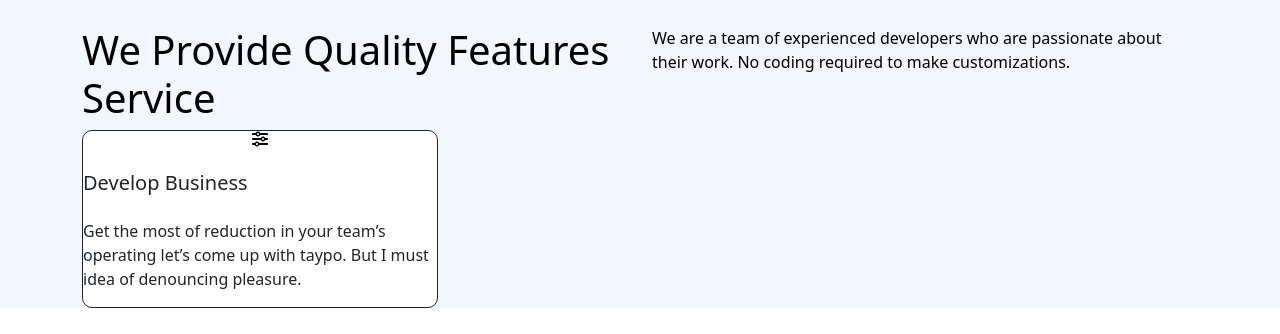
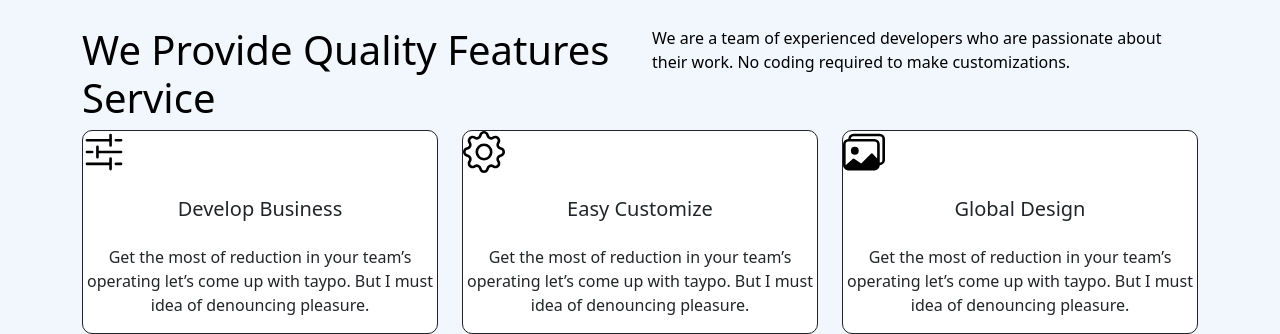
Before and after one commit to BayanAlmaghrebi/Taypo, a plain HTML site: page index.html in a window 1280 px wide. Shown: the part 525-859 px from the top of the page. Before the commit the page ends 833 px from the top, so only its background shows below. Drawn offline with nearby package versions, Linux system fonts and the light colour scheme.

Commit message:
made cards better

```diff
--- a/index.html
+++ b/index.html
@@ -7,9 +7,9 @@
     <link href="https://cdn.jsdelivr.net/npm/bootstrap@5.3.0/dist/css/bootstrap.min.css" rel="stylesheet" integrity="sha384-9ndCyUaIbzAi2FUVXJi0CjmCapSmO7SnpJef0486qhLnuZ2cdeRhO02iuK6FUUVM" crossorigin="anonymous">
     <link rel="stylesheet" href="style.css">
     <link rel="preconnect" href="https://fonts.googleapis.com">
-<link rel="preconnect" href="https://fonts.gstatic.com" crossorigin>
-<link href="https://fonts.googleapis.com/css2?family=Josefin+Sans:ital,wght@0,200;0,300;0,400;0,500;0,600;0,700;1,100;1,200;1,300;1,400;1,500;1,600;1,700&display=swap" rel="stylesheet">
-<link rel="preconnect" href="https://fonts.googleapis.com">
+    <link rel="preconnect" href="https://fonts.googleapis.com">
+    <link rel="preconnect" href="https://fonts.gstatic.com" crossorigin>
+    <link href="https://fonts.googleapis.com/css2?family=Open+Sans:ital,wght@0,300;0,400;0,500;0,600;0,700;0,800;1,300;1,400;1,500;1,600;1,700;1,800&display=swap" rel="stylesheet">
 <link rel="preconnect" href="https://fonts.gstatic.com" crossorigin>
 <link href="https://fonts.googleapis.com/css2?family=Quicksand:wght@300;400;500;600;700&display=swap" rel="stylesheet">
 </head>
@@ -72,15 +72,37 @@
                 <p>We are a team of experienced developers who are passionate about their work. No coding required to make customizations.</p>
             </div>
         </div>
-        <div class="row">
+        <div class="row align-items-center text-center f1">
             <div class="col-lg-4">
                 <div class="card">
-                <svg xmlns="http://www.w3.org/2000/svg" height="1em" viewBox="0 0 512 512"><!--! Font Awesome Free 6.4.0 by @fontawesome - https://fontawesome.com License - https://fontawesome.com/license (Commercial License) Copyright 2023 Fonticons, Inc. --><path d="M0 416c0 17.7 14.3 32 32 32l54.7 0c12.3 28.3 40.5 48 73.3 48s61-19.7 73.3-48L480 448c17.7 0 32-14.3 32-32s-14.3-32-32-32l-246.7 0c-12.3-28.3-40.5-48-73.3-48s-61 19.7-73.3 48L32 384c-17.7 0-32 14.3-32 32zm128 0a32 32 0 1 1 64 0 32 32 0 1 1 -64 0zM320 256a32 32 0 1 1 64 0 32 32 0 1 1 -64 0zm32-80c-32.8 0-61 19.7-73.3 48L32 224c-17.7 0-32 14.3-32 32s14.3 32 32 32l246.7 0c12.3 28.3 40.5 48 73.3 48s61-19.7 73.3-48l54.7 0c17.7 0 32-14.3 32-32s-14.3-32-32-32l-54.7 0c-12.3-28.3-40.5-48-73.3-48zM192 128a32 32 0 1 1 0-64 32 32 0 1 1 0 64zm73.3-64C253 35.7 224.8 16 192 16s-61 19.7-73.3 48L32 64C14.3 64 0 78.3 0 96s14.3 32 32 32l86.7 0c12.3 28.3 40.5 48 73.3 48s61-19.7 73.3-48L480 128c17.7 0 32-14.3 32-32s-14.3-32-32-32L265.3 64z"/></svg>
+                    <svg xmlns="http://www.w3.org/2000/svg" width="42" height="42" fill="dark" class="bi bi-sliders2" viewBox="0 0 16 16">
+                        <path fill-rule="evenodd" d="M10.5 1a.5.5 0 0 1 .5.5v4a.5.5 0 0 1-1 0V4H1.5a.5.5 0 0 1 0-1H10V1.5a.5.5 0 0 1 .5-.5ZM12 3.5a.5.5 0 0 1 .5-.5h2a.5.5 0 0 1 0 1h-2a.5.5 0 0 1-.5-.5Zm-6.5 2A.5.5 0 0 1 6 6v1.5h8.5a.5.5 0 0 1 0 1H6V10a.5.5 0 0 1-1 0V6a.5.5 0 0 1 .5-.5ZM1 8a.5.5 0 0 1 .5-.5h2a.5.5 0 0 1 0 1h-2A.5.5 0 0 1 1 8Zm9.5 2a.5.5 0 0 1 .5.5v4a.5.5 0 0 1-1 0V13H1.5a.5.5 0 0 1 0-1H10v-1.5a.5.5 0 0 1 .5-.5Zm1.5 2.5a.5.5 0 0 1 .5-.5h2a.5.5 0 0 1 0 1h-2a.5.5 0 0 1-.5-.5Z"/>
+                      </svg><!--! Font Awesome Free 6.4.0 by @fontawesome - https://fontawesome.com License - https://fontawesome.com/license (Commercial License) Copyright 2023 Fonticons, Inc. --><path d="M0 416c0 17.7 14.3 32 32 32l54.7 0c12.3 28.3 40.5 48 73.3 48s61-19.7 73.3-48L480 448c17.7 0 32-14.3 32-32s-14.3-32-32-32l-246.7 0c-12.3-28.3-40.5-48-73.3-48s-61 19.7-73.3 48L32 384c-17.7 0-32 14.3-32 32zm128 0a32 32 0 1 1 64 0 32 32 0 1 1 -64 0zM320 256a32 32 0 1 1 64 0 32 32 0 1 1 -64 0zm32-80c-32.8 0-61 19.7-73.3 48L32 224c-17.7 0-32 14.3-32 32s14.3 32 32 32l246.7 0c12.3 28.3 40.5 48 73.3 48s61-19.7 73.3-48l54.7 0c17.7 0 32-14.3 32-32s-14.3-32-32-32l-54.7 0c-12.3-28.3-40.5-48-73.3-48zM192 128a32 32 0 1 1 0-64 32 32 0 1 1 0 64zm73.3-64C253 35.7 224.8 16 192 16s-61 19.7-73.3 48L32 64C14.3 64 0 78.3 0 96s14.3 32 32 32l86.7 0c12.3 28.3 40.5 48 73.3 48s61-19.7 73.3-48L480 128c17.7 0 32-14.3 32-32s-14.3-32-32-32L265.3 64z"/></svg>
                 <h5 class="cardtext my-4">Develop Business</h5>
                 <p>Get the most of reduction in your team’s operating let’s come up with taypo. But I must idea of denouncing pleasure.</p>
+                </div>
             </div>
-        </div>
-    </div>
+            <div class="col-lg-4">
+                <div class="card">
+                    <svg xmlns="http://www.w3.org/2000/svg" width="42" height="42" fill="dark" class="bi bi-gear" viewBox="0 0 16 16">
+                        <path d="M8 4.754a3.246 3.246 0 1 0 0 6.492 3.246 3.246 0 0 0 0-6.492zM5.754 8a2.246 2.246 0 1 1 4.492 0 2.246 2.246 0 0 1-4.492 0z"/>
+                        <path d="M9.796 1.343c-.527-1.79-3.065-1.79-3.592 0l-.094.319a.873.873 0 0 1-1.255.52l-.292-.16c-1.64-.892-3.433.902-2.54 2.541l.159.292a.873.873 0 0 1-.52 1.255l-.319.094c-1.79.527-1.79 3.065 0 3.592l.319.094a.873.873 0 0 1 .52 1.255l-.16.292c-.892 1.64.901 3.434 2.541 2.54l.292-.159a.873.873 0 0 1 1.255.52l.094.319c.527 1.79 3.065 1.79 3.592 0l.094-.319a.873.873 0 0 1 1.255-.52l.292.16c1.64.893 3.434-.902 2.54-2.541l-.159-.292a.873.873 0 0 1 .52-1.255l.319-.094c1.79-.527 1.79-3.065 0-3.592l-.319-.094a.873.873 0 0 1-.52-1.255l.16-.292c.893-1.64-.902-3.433-2.541-2.54l-.292.159a.873.873 0 0 1-1.255-.52l-.094-.319zm-2.633.283c.246-.835 1.428-.835 1.674 0l.094.319a1.873 1.873 0 0 0 2.693 1.115l.291-.16c.764-.415 1.6.42 1.184 1.185l-.159.292a1.873 1.873 0 0 0 1.116 2.692l.318.094c.835.246.835 1.428 0 1.674l-.319.094a1.873 1.873 0 0 0-1.115 2.693l.16.291c.415.764-.42 1.6-1.185 1.184l-.291-.159a1.873 1.873 0 0 0-2.693 1.116l-.094.318c-.246.835-1.428.835-1.674 0l-.094-.319a1.873 1.873 0 0 0-2.692-1.115l-.292.16c-.764.415-1.6-.42-1.184-1.185l.159-.291A1.873 1.873 0 0 0 1.945 8.93l-.319-.094c-.835-.246-.835-1.428 0-1.674l.319-.094A1.873 1.873 0 0 0 3.06 4.377l-.16-.292c-.415-.764.42-1.6 1.185-1.184l.292.159a1.873 1.873 0 0 0 2.692-1.115l.094-.319z"/>
+                      </svg><!--! Font Awesome Free 6.4.0 by @fontawesome - https://fontawesome.com License - https://fontawesome.com/license (Commercial License) Copyright 2023 Fonticons, Inc. --><path d="M0 416c0 17.7 14.3 32 32 32l54.7 0c12.3 28.3 40.5 48 73.3 48s61-19.7 73.3-48L480 448c17.7 0 32-14.3 32-32s-14.3-32-32-32l-246.7 0c-12.3-28.3-40.5-48-73.3-48s-61 19.7-73.3 48L32 384c-17.7 0-32 14.3-32 32zm128 0a32 32 0 1 1 64 0 32 32 0 1 1 -64 0zM320 256a32 32 0 1 1 64 0 32 32 0 1 1 -64 0zm32-80c-32.8 0-61 19.7-73.3 48L32 224c-17.7 0-32 14.3-32 32s14.3 32 32 32l246.7 0c12.3 28.3 40.5 48 73.3 48s61-19.7 73.3-48l54.7 0c17.7 0 32-14.3 32-32s-14.3-32-32-32l-54.7 0c-12.3-28.3-40.5-48-73.3-48zM192 128a32 32 0 1 1 0-64 32 32 0 1 1 0 64zm73.3-64C253 35.7 224.8 16 192 16s-61 19.7-73.3 48L32 64C14.3 64 0 78.3 0 96s14.3 32 32 32l86.7 0c12.3 28.3 40.5 48 73.3 48s61-19.7 73.3-48L480 128c17.7 0 32-14.3 32-32s-14.3-32-32-32L265.3 64z"/></svg>
+                <h5 class="cardtext my-4">Easy Customize</h5>
+                <p>Get the most of reduction in your team’s operating let’s come up with taypo. But I must idea of denouncing pleasure.</p>
+                </div>
+            </div>
+            <div class="col-lg-4">
+                <div class="card">
+                    <svg xmlns="http://www.w3.org/2000/svg" width="42" height="42" fill="dark" class="bi bi-images" viewBox="0 0 16 16">
+                        <path d="M4.502 9a1.5 1.5 0 1 0 0-3 1.5 1.5 0 0 0 0 3z"/>
+                        <path d="M14.002 13a2 2 0 0 1-2 2h-10a2 2 0 0 1-2-2V5A2 2 0 0 1 2 3a2 2 0 0 1 2-2h10a2 2 0 0 1 2 2v8a2 2 0 0 1-1.998 2zM14 2H4a1 1 0 0 0-1 1h9.002a2 2 0 0 1 2 2v7A1 1 0 0 0 15 11V3a1 1 0 0 0-1-1zM2.002 4a1 1 0 0 0-1 1v8l2.646-2.354a.5.5 0 0 1 .63-.062l2.66 1.773 3.71-3.71a.5.5 0 0 1 .577-.094l1.777 1.947V5a1 1 0 0 0-1-1h-10z"/>
+                      </svg><!--! Font Awesome Free 6.4.0 by @fontawesome - https://fontawesome.com License - https://fontawesome.com/license (Commercial License) Copyright 2023 Fonticons, Inc. --><path d="M0 416c0 17.7 14.3 32 32 32l54.7 0c12.3 28.3 40.5 48 73.3 48s61-19.7 73.3-48L480 448c17.7 0 32-14.3 32-32s-14.3-32-32-32l-246.7 0c-12.3-28.3-40.5-48-73.3-48s-61 19.7-73.3 48L32 384c-17.7 0-32 14.3-32 32zm128 0a32 32 0 1 1 64 0 32 32 0 1 1 -64 0zM320 256a32 32 0 1 1 64 0 32 32 0 1 1 -64 0zm32-80c-32.8 0-61 19.7-73.3 48L32 224c-17.7 0-32 14.3-32 32s14.3 32 32 32l246.7 0c12.3 28.3 40.5 48 73.3 48s61-19.7 73.3-48l54.7 0c17.7 0 32-14.3 32-32s-14.3-32-32-32l-54.7 0c-12.3-28.3-40.5-48-73.3-48zM192 128a32 32 0 1 1 0-64 32 32 0 1 1 0 64zm73.3-64C253 35.7 224.8 16 192 16s-61 19.7-73.3 48L32 64C14.3 64 0 78.3 0 96s14.3 32 32 32l86.7 0c12.3 28.3 40.5 48 73.3 48s61-19.7 73.3-48L480 128c17.7 0 32-14.3 32-32s-14.3-32-32-32L265.3 64z"/></svg>
+                <h5 class="cardtext my-4">Global Design</h5>
+                <p>Get the most of reduction in your team’s operating let’s come up with taypo. But I must idea of denouncing pleasure.</p>
+                </div>
+            </div>
+         </div>
   </section>
     <script src="https://cdn.jsdelivr.net/npm/bootstrap@5.3.0/dist/js/bootstrap.bundle.min.js" integrity="sha384-geWF76RCwLtnZ8qwWowPQNguL3RmwHVBC9FhGdlKrxdiJJigb/j/68SIy3Te4Bkz" crossorigin="anonymous"></script>
   </body>
--- a/style.css
+++ b/style.css
@@ -1,6 +1,6 @@
 
 .body{
-    font-family: 'Josefin Sans', sans-serif;
+    font-family: 'Open Sans', sans-serif;
     font-family: 'Quicksand', sans-serif;
 }
 
@@ -43,4 +43,5 @@
 .card{
     border: 1px solid;
     border-radius: 10px;
+
 }
```
